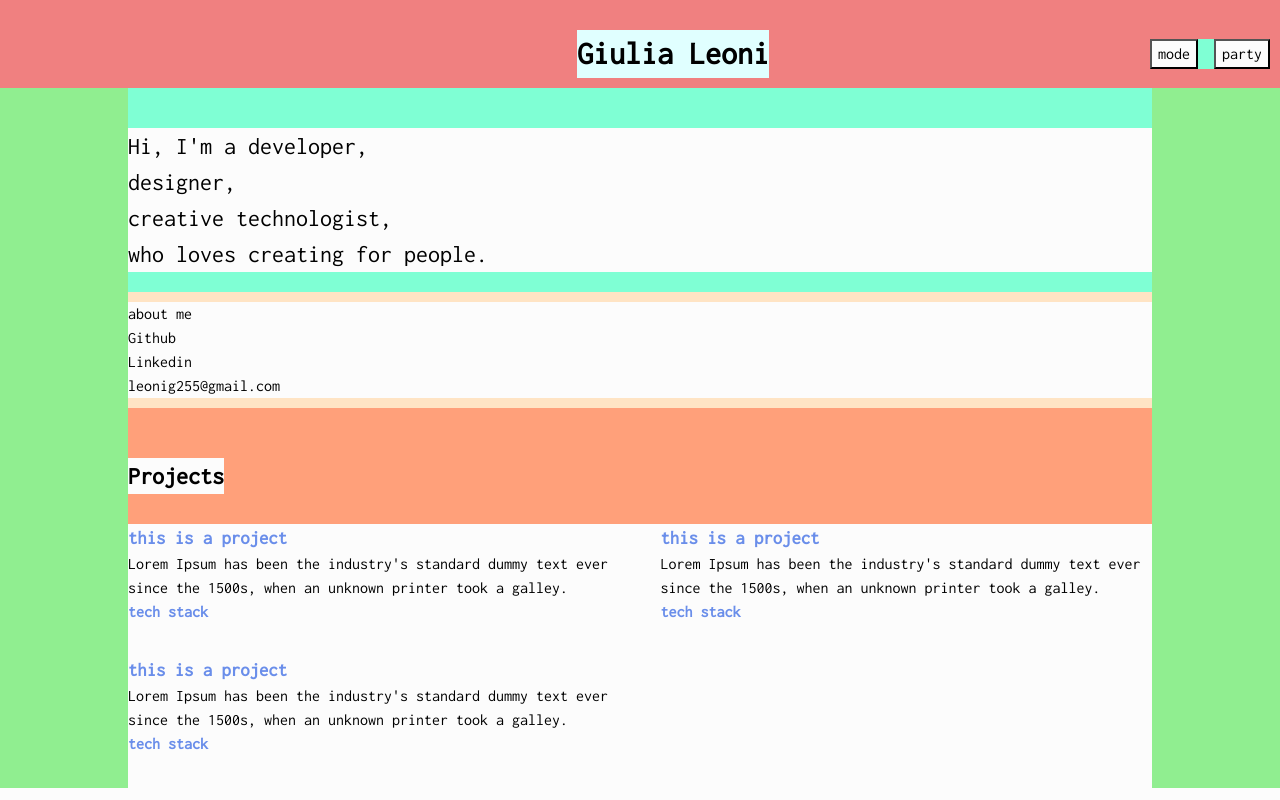
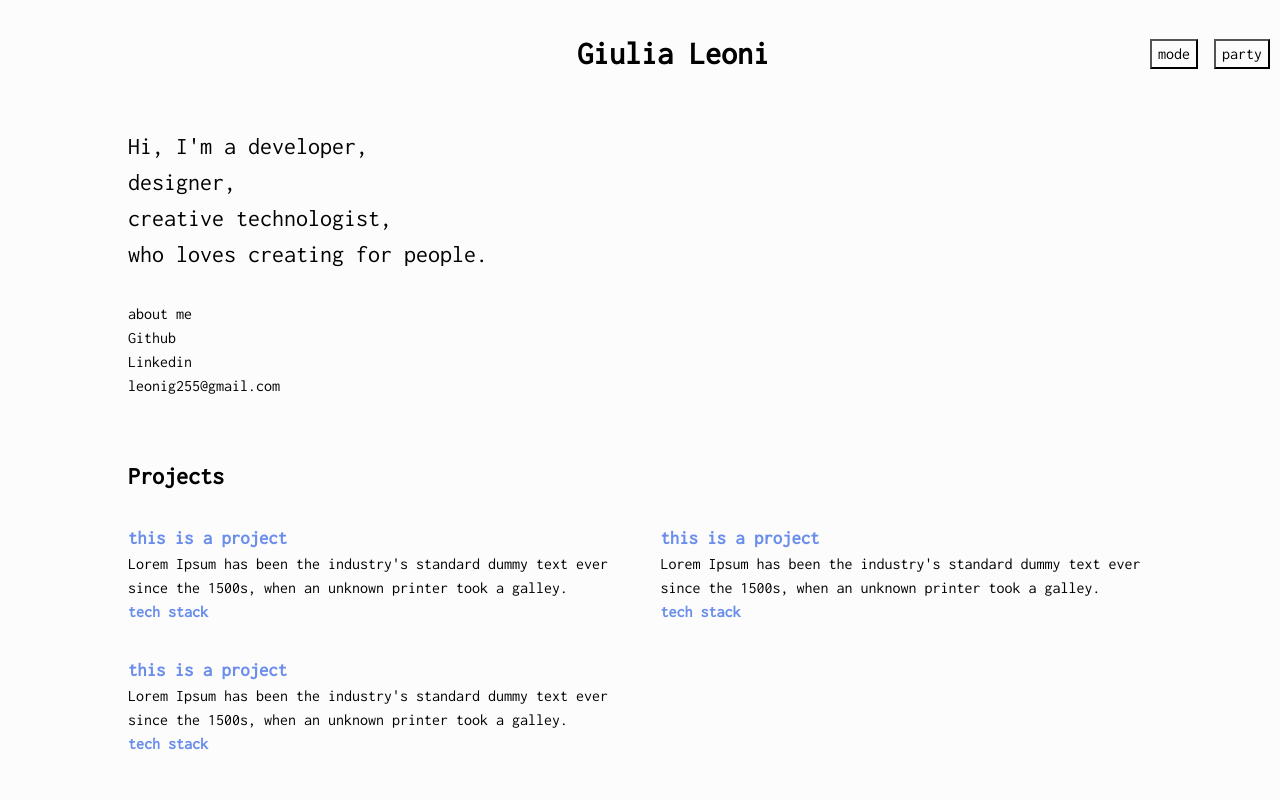
Before and after one commit to GiuliaLeoni/dev-portfolio, a React (Vite) app: page / in a window 1280 px wide. Built offline with nearby package versions, Linux system fonts and the light colour scheme.

Commit message:
comment out background colours

```diff
--- a/src/components/Header/header.module.scss
+++ b/src/components/Header/header.module.scss
@@ -7,19 +7,19 @@
     padding: 10px;
     padding-top: 30px;
     align-items: center;
-    background-color: lightcoral;
+    // background-color: lightcoral;
 }
 
 .btns {
     display: flex;
     gap: 1rem;
     margin-left: auto;
-    background-color: aquamarine;
+    // background-color: aquamarine;
 }
 
 .name {
     margin-left: 45%;
     align-self: center;
     font-size: 2rem;
-    background-color: lightcyan;
+    // background-color: lightcyan;
 }
--- a/src/components/Info/info.module.scss
+++ b/src/components/Info/info.module.scss
@@ -1,5 +1,5 @@
 .container {
-    background-color: aquamarine;
+    // background-color: aquamarine;
     width: 80%;
     padding: 40px 0 0 0;
 }
@@ -7,7 +7,7 @@
 .links {
     display: flex;
     flex-direction: column;
-    background-color: bisque;
+    // background-color: bisque;
     margin: 20px 0 0 0;
     padding: 10px 0 10px 0;
 }
--- a/src/components/Main/main.module.scss
+++ b/src/components/Main/main.module.scss
@@ -4,5 +4,5 @@
     justify-content: center;
     align-items: center;
     flex-direction: column;
-    background-color: lightgreen;
+    // background-color: lightgreen;
 }
--- a/src/components/Project/project.module.scss
+++ b/src/components/Project/project.module.scss
@@ -1,7 +1,7 @@
 .container {
     width: 48%;
     margin-bottom: 2rem;
-    background-color: plum;
+    // background-color: plum;
 }
 
 .techStack {
--- a/src/components/ProjectsList/projectsList.module.scss
+++ b/src/components/ProjectsList/projectsList.module.scss
@@ -1,13 +1,13 @@
 .container {
     width: 80%;;
-    background-color: lightcyan;
+    // background-color: lightcyan;
 }
 
 .title {
     display: flex;
     text-align: start;
     padding: 50px 0 30px 0;
-    background-color: lightsalmon;
+    // background-color: lightsalmon;
     width: 100%;
 }
 
```
